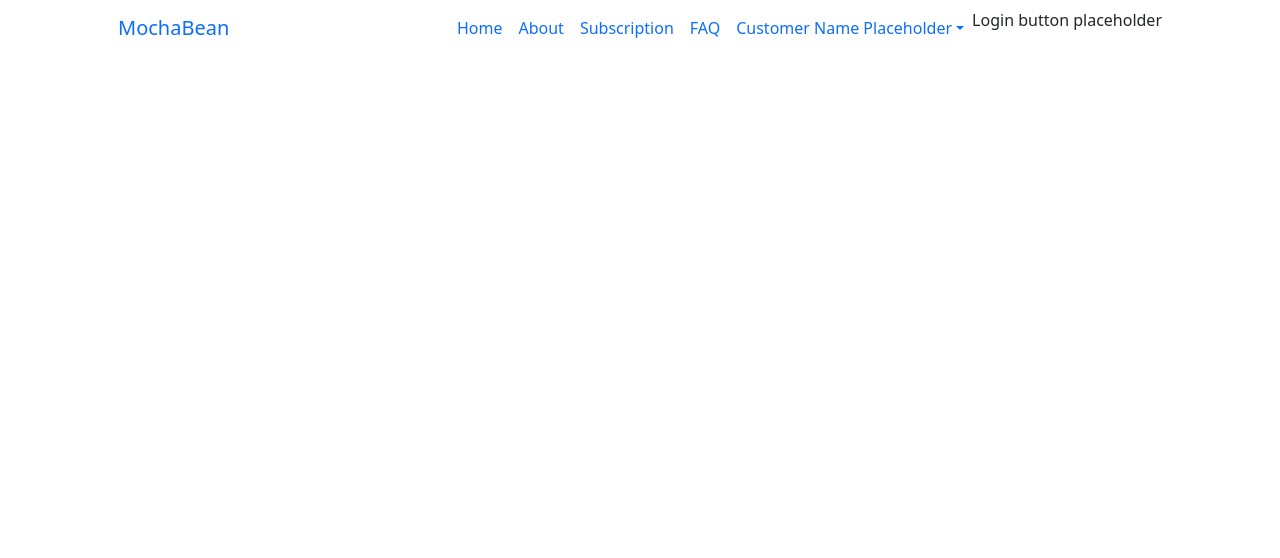
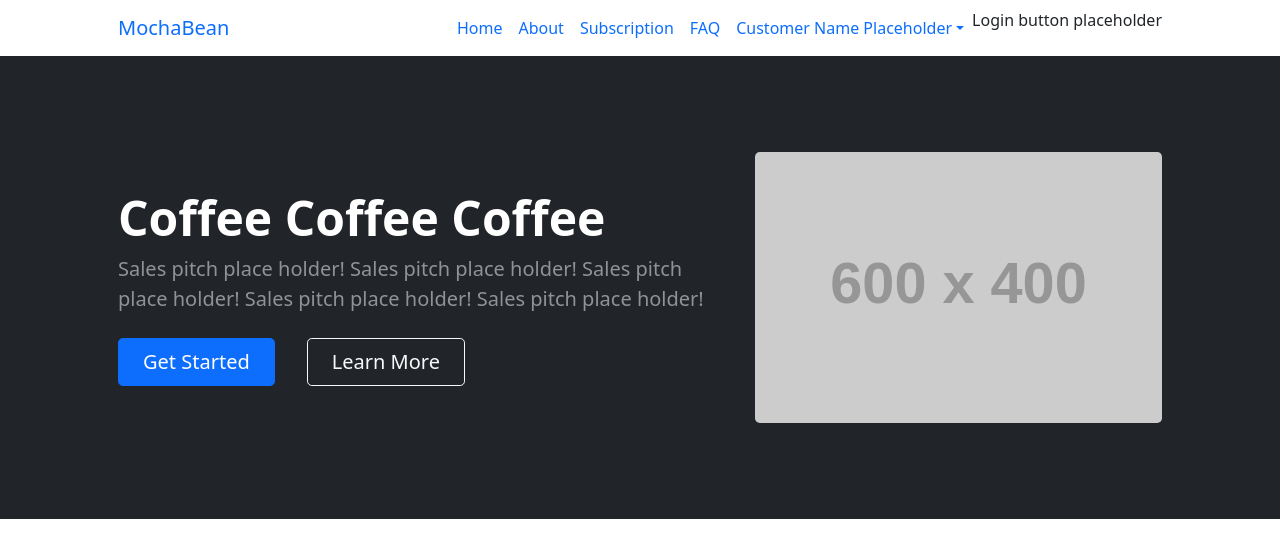
Before and after one commit to Code-Institute-Submissions/MSP-10, a Django app: template templates/index.html in a window 1280 px wide. Shown: the top 558 px of the page. Run offline with Django 4.2, Linux system fonts and the light colour scheme; the template is opened without the code that fills it, so the values that code supplies are empty; grey boxes labelled with a size stand in for pictures from a placeholder-image service; some libraries are stand-ins or nearby versions.

Commit message:
Update index.html with header
Creating the header template for the homepage. all text is placeholder

```diff
--- a/templates/index.html
+++ b/templates/index.html
@@ -24,4 +24,24 @@ Home Page
 <!-- The following is the unique content for this page -->
 <!-- Indented to align with the base template -->
             {% block content %}
+                <!-- Header-->
+                <header class="bg-dark py-5">
+                    <div class="container px-5">
+                        <div class="row gx-5 align-items-center justify-content-center">
+                            <div class="col-lg-8 col-xl-7 col-xxl-6">
+                                <div class="my-5 text-center text-xl-start">
+                                    <h1 class="display-5 fw-bolder text-white mb-2">Coffee Coffee Coffee</h1>
+                                    <p class="lead fw-normal text-white-50 mb-4">Sales pitch place holder! Sales pitch place holder! Sales pitch place holder! Sales pitch place holder! Sales pitch place holder!</p>
+                                    <div class="d-grid gap-3 d-sm-flex justify-content-sm-center justify-content-xl-start">
+                                        <a class="btn btn-primary btn-lg px-4 me-sm-3" href="#features">Get Started</a>
+                                        <a class="btn btn-outline-light btn-lg px-4" href="#!">Learn More</a>
+                                    </div>
+                                </div>
+                            </div>
+                            <div class="col-xl-5 col-xxl-6 d-none d-xl-block text-center"><img class="img-fluid rounded-3 my-5" src="https://dummyimage.com/600x400/343a40/6c757d" alt="..." /></div>
+                        </div>
+                    </div>
+                </header>
+
+            </main>
             {% endblock %}
```
